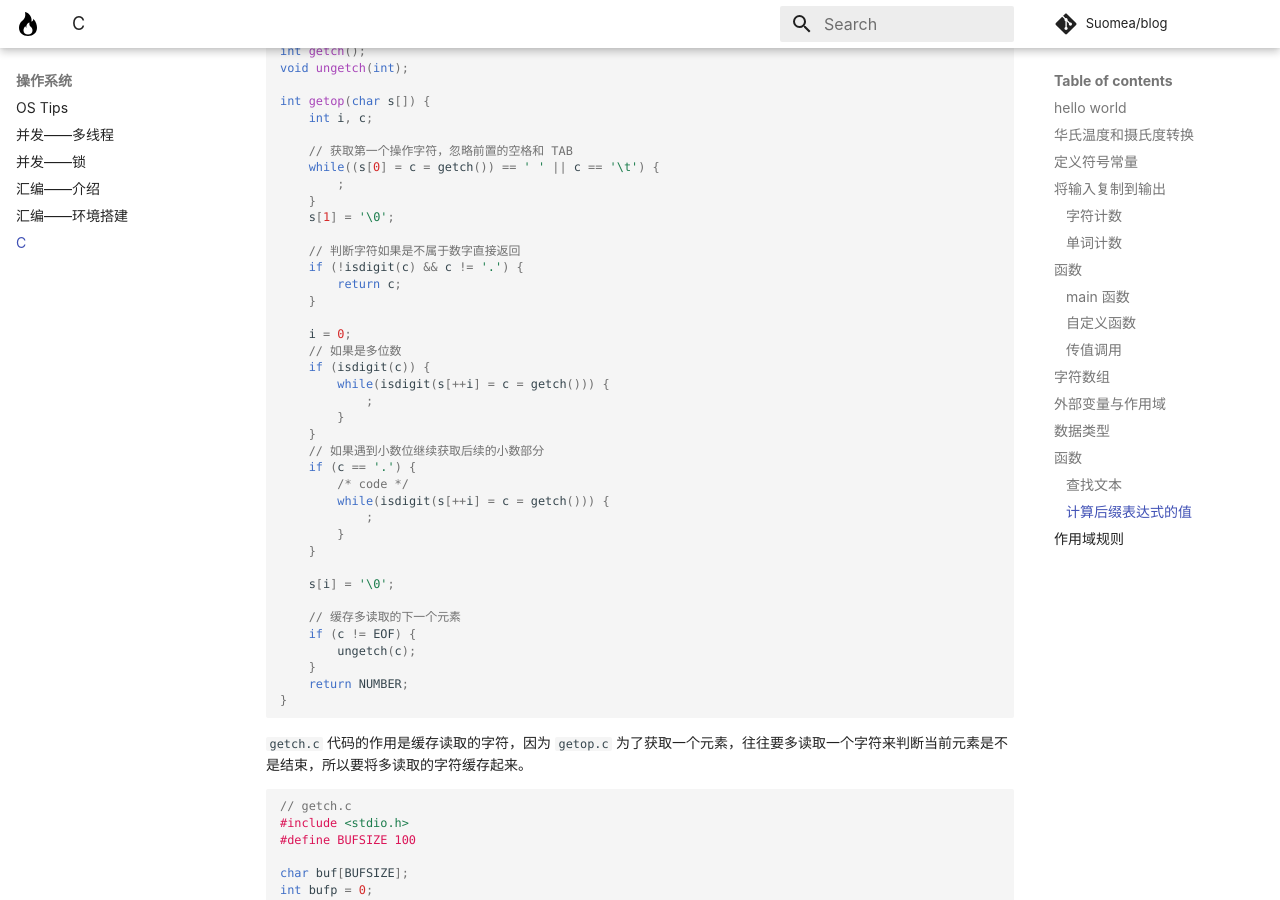
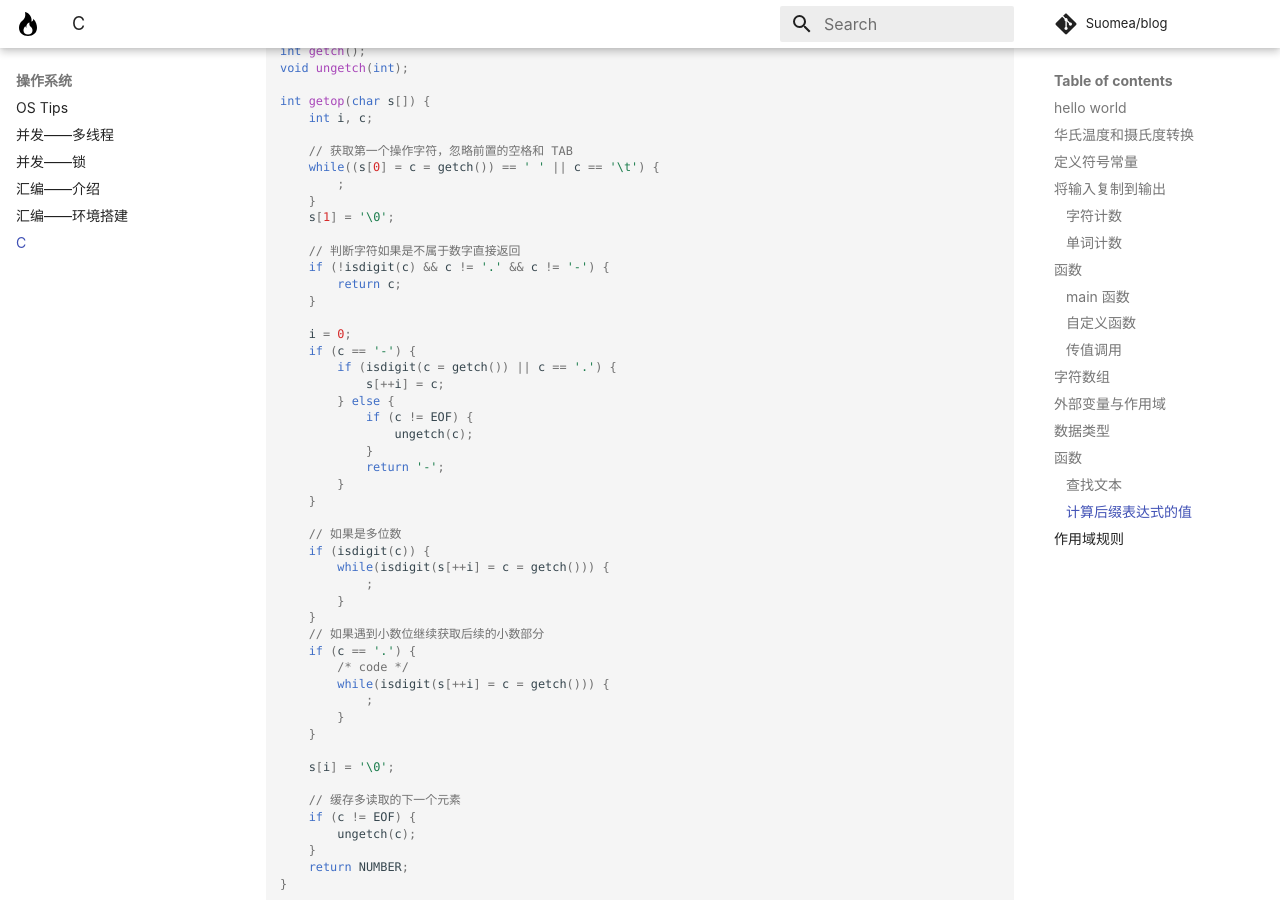
Before and after one commit to Suomea/blog, an MkDocs documentation site: the page built from docs/OS/C.md, in a window 1280 px wide and 900 px high, scrolled down 10995 px. Built offline with MkDocs 1.6.1 and Material for MkDocs 9.7.7, drawn with Linux system fonts in a browser that asks for light colours; some web fonts are replaced; comment, search, counter and statistics services are not loaded.

Commit message:
更更新 C 求后缀表达式代码。

```diff
--- a/docs/OS/C.md
+++ b/docs/OS/C.md
@@ -595,11 +595,22 @@ int getop(char s[]) {
     s[1] = '\0';
 
     // 判断字符如果是不属于数字直接返回
-    if (!isdigit(c) && c != '.') {
+    if (!isdigit(c) && c != '.' && c != '-') {
         return c;
     }
 
     i = 0;
+    if (c == '-') {
+        if (isdigit(c = getch()) || c == '.') {
+            s[++i] = c;
+        } else {
+            if (c != EOF) {
+                ungetch(c);
+            }
+            return '-';
+        }
+    }
+
     // 如果是多位数
     if (isdigit(c)) {
         while(isdigit(s[++i] = c = getch())) {
```
